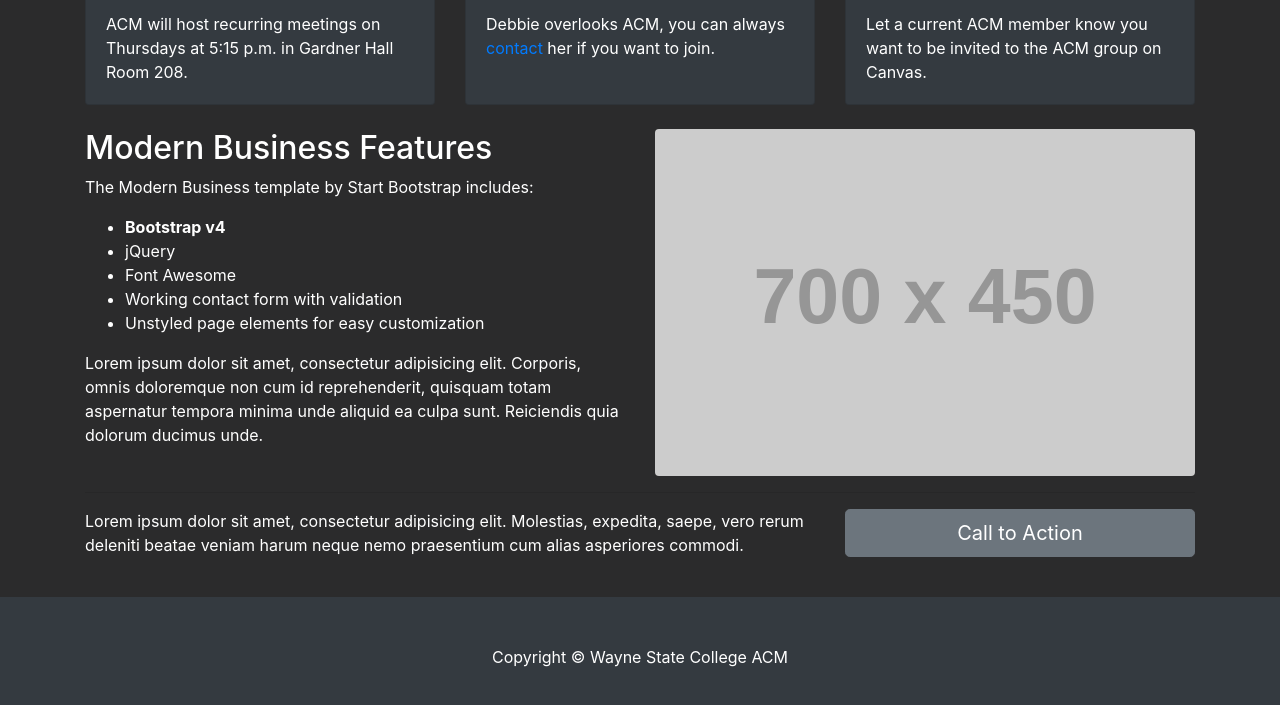
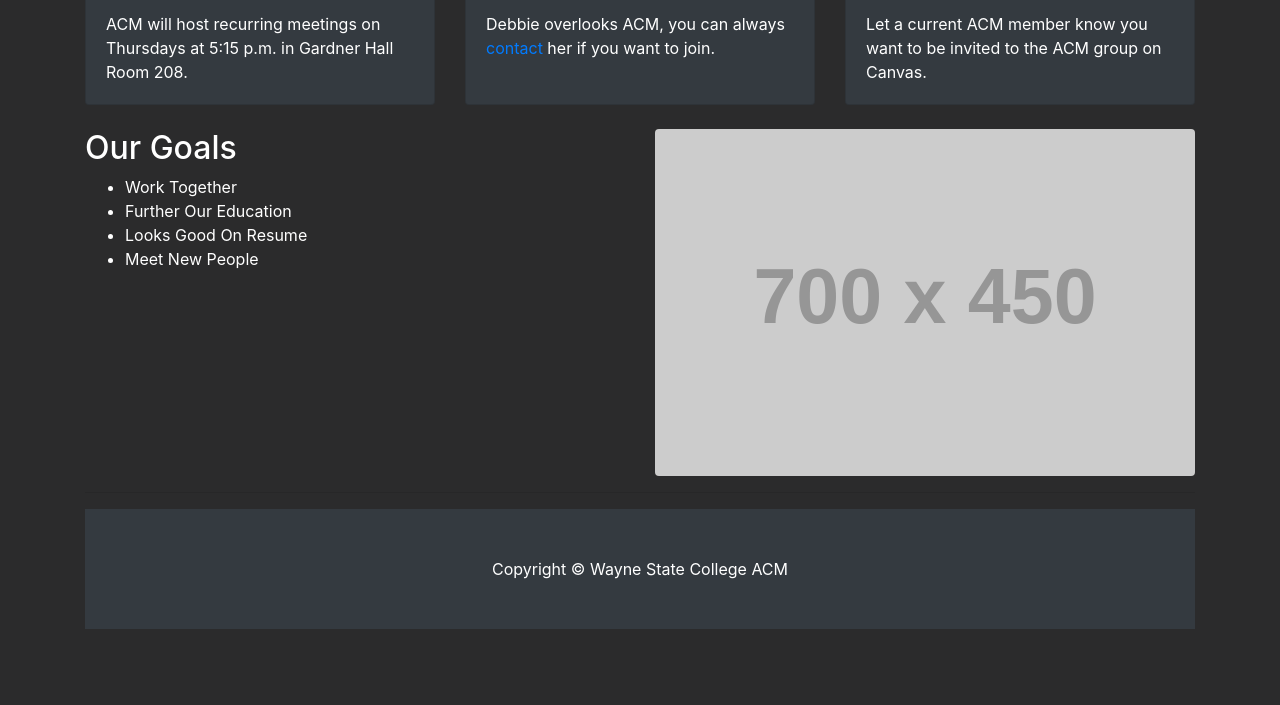
Before and after one commit to Cheeli99/ACM-Site, a website: page StartBootstrapTemplate/index.html in a window 1280 px wide. Shown: the part 759-1464 px from the top of the page. After the commit the page ends 1388 px from the top, so only its background shows below. Drawn offline with Linux system fonts and the light colour scheme; placeholder pictures from the web are drawn by us.

Commit message:
Update index.html

```diff
--- a/StartBootstrapTemplate/index.html
+++ b/StartBootstrapTemplate/index.html
@@ -133,18 +133,13 @@
     <!-- Features Section -->
     <div class="row">
       <div class="col-lg-6">
-        <h2>Modern Business Features</h2>
-        <p>The Modern Business template by Start Bootstrap includes:</p>
+        <h2>Our Goals</h2>
         <ul>
-          <li>
-            <strong>Bootstrap v4</strong>
-          </li>
-          <li>jQuery</li>
-          <li>Font Awesome</li>
-          <li>Working contact form with validation</li>
-          <li>Unstyled page elements for easy customization</li>
+          <li>Work Together</li>
+          <li>Further Our Education</li>
+          <li>Looks Good On Resume</li>
+          <li>Meet New People</li>
         </ul>
-        <p>Lorem ipsum dolor sit amet, consectetur adipisicing elit. Corporis, omnis doloremque non cum id reprehenderit, quisquam totam aspernatur tempora minima unde aliquid ea culpa sunt. Reiciendis quia dolorum ducimus unde.</p>
       </div>
       <div class="col-lg-6">
         <img class="img-fluid rounded" src="http://placehold.it/700x450" alt="">
@@ -153,18 +148,6 @@
     <!-- /.row -->
 
     <hr>
-
-    <!-- Call to Action Section -->
-    <div class="row mb-4">
-      <div class="col-md-8">
-        <p>Lorem ipsum dolor sit amet, consectetur adipisicing elit. Molestias, expedita, saepe, vero rerum deleniti beatae veniam harum neque nemo praesentium cum alias asperiores commodi.</p>
-      </div>
-      <div class="col-md-4">
-        <a class="btn btn-lg btn-secondary btn-block" href="#">Call to Action</a>
-      </div>
-    </div>
-
-  </div>
   <!-- /.container -->
 
   <!-- Footer -->
```
